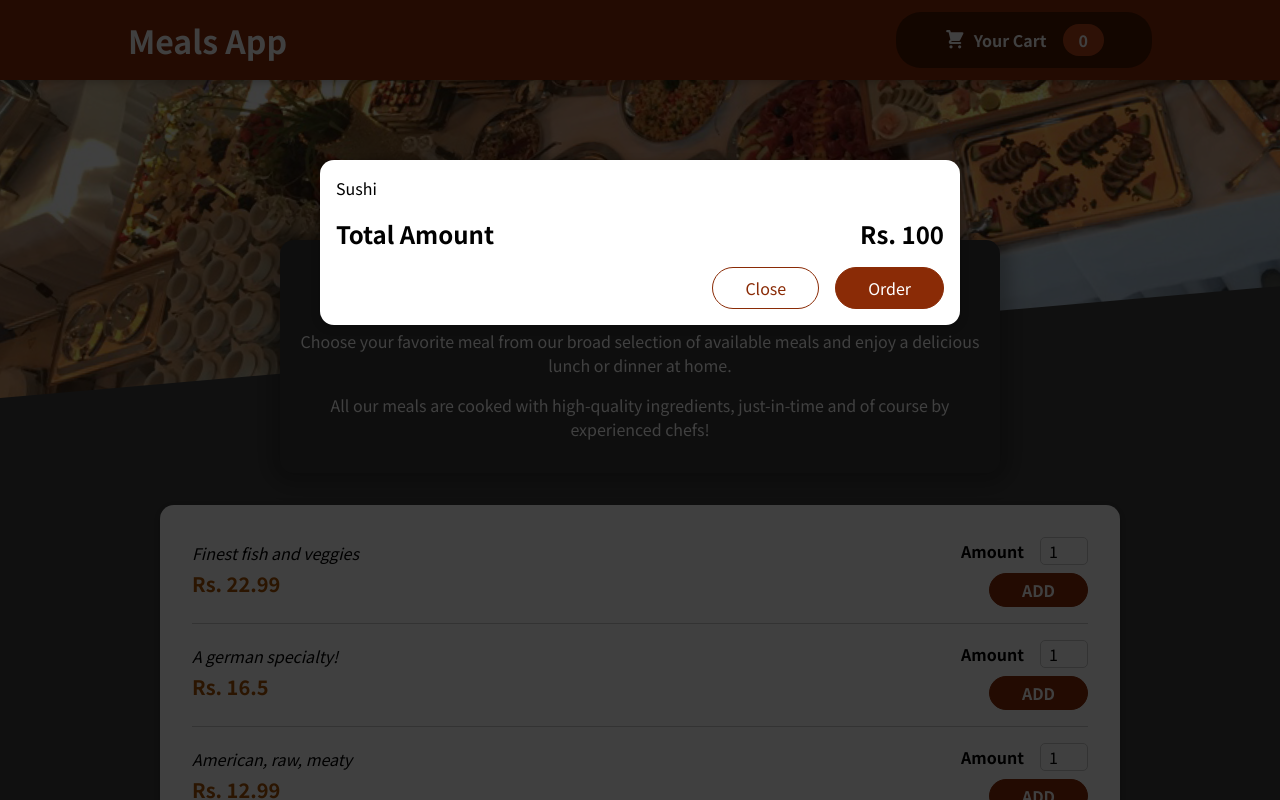
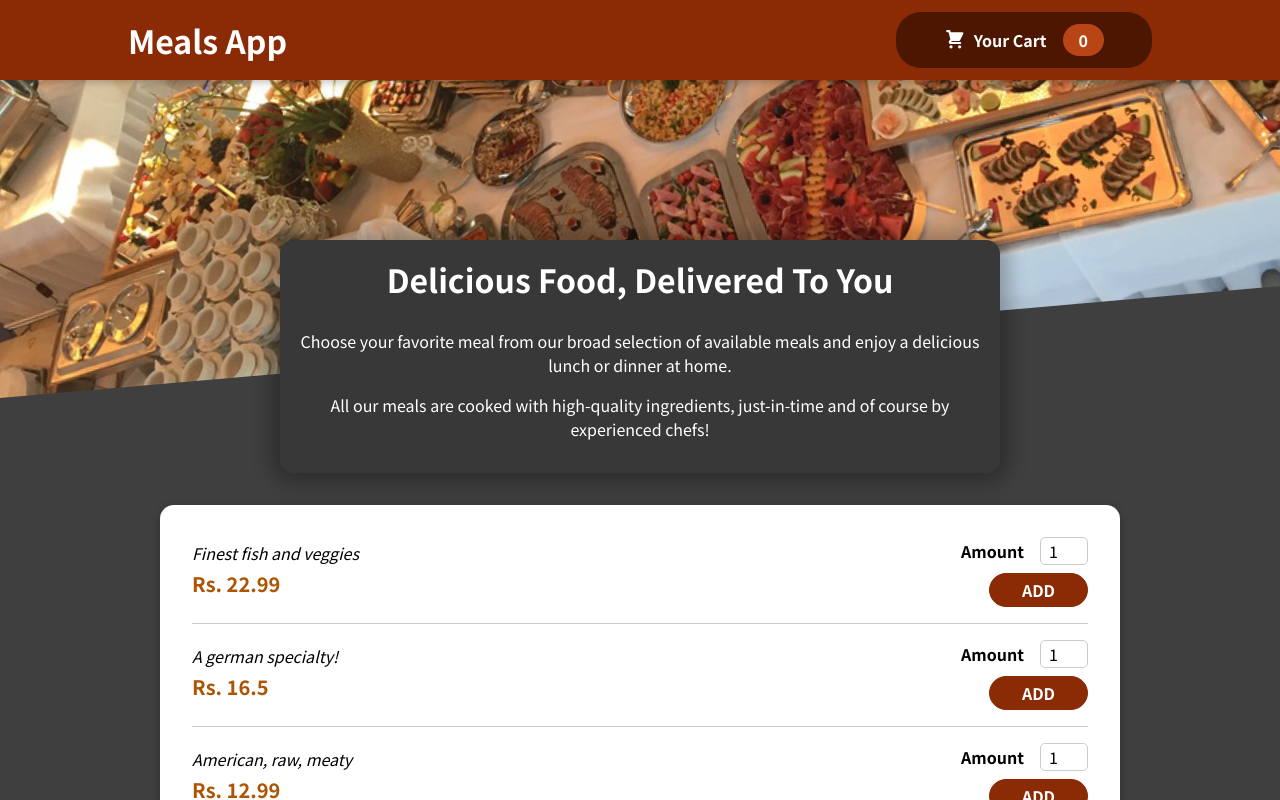
Before and after one commit to Blank67/Food-Ordering-App, a React (Create React App) app: page / in a window 1280 px wide. Shown: the top 800 px of the page. Built offline with nearby package versions, Linux system fonts and the light colour scheme.

Commit message:
close cart using button and backdrop

```diff
--- a/src/App.js
+++ b/src/App.js
@@ -1,13 +1,22 @@
-import React from "react";
+import React, { useState } from "react";
 import Cart from "./components/Cart/Cart";
 import Header from "./components/Layout/Header";
 import Meals from "./components/Meals/Meals";
 
 function App() {
+  const [cartVisibility, setCartVisibility] = useState(false);
+
+  const showCartHandler = () => {
+    setCartVisibility(true);
+  };
+  const hideCartHandler = () => {
+    setCartVisibility(false);
+  };
+
   return (
     <React.Fragment>
-      <Cart />
-      <Header />
+      {cartVisibility && <Cart  onHide={hideCartHandler} />}
+      <Header onShow={showCartHandler} />
       <main>
         <Meals />
       </main>
--- a/src/components/Cart/Cart.js
+++ b/src/components/Cart/Cart.js
@@ -5,14 +5,14 @@ const Cart = (props) => {
     const items = [{id: 'm1', name: 'Sushi', description: 'Finest fish and veggies', price: 22.99,}].map((item) => (<li key={item.id}>{item.name}</li>));
 
     return (
-        <Modal>
+        <Modal onClick={props.onHide}>
             <ul className={css['cart-items']}>{items}</ul>
             <div className={css.total}>
                 <span>Total Amount</span>
                 <span>Rs. 100</span>
             </div>
             <div className={css.actions}>
-                <button className={css['button--alt']}>Close</button>
+                <button className={css['button--alt']} onClick={props.onHide}>Close</button>
                 <button className={css.button}>Order</button>
             </div>
         </Modal>
--- a/src/components/Layout/Header.js
+++ b/src/components/Layout/Header.js
@@ -8,7 +8,7 @@ const Header = (props) => {
         <React.Fragment>
             <header className={css.header} >
                 <h1>Meals App</h1>
-                <HeaderCartButton />
+                <HeaderCartButton onClick={props.onShow} onHide={props.onHide} />
             </header>
             <div className={css['main-image']}>
                 <img src={meals} alt='meals.jpg error' />
--- a/src/components/Layout/HeaderCartButton.js
+++ b/src/components/Layout/HeaderCartButton.js
@@ -3,7 +3,7 @@ import css from './HeaderCartButton.module.css';
 
 const HeaderCartButton = (props) => {
     return(
-        <button className={css.button}>
+        <button className={css.button} onClick={props.onClick}>
             <span className={css.icon}>
                 <CartIcon />
             </span>
--- a/src/components/UI/Modal.js
+++ b/src/components/UI/Modal.js
@@ -3,7 +3,7 @@ import ReactDOM from 'react-dom';
 import css from './Modal.module.css';
 
 const Backdrop = (props) => {
-    return <div className={css.backdrop} />;
+    return <div className={css.backdrop} onClick={props.onClick} />;
 }
 
 const ModalOverlay = (props) => {
@@ -17,7 +17,7 @@ const ModalOverlay = (props) => {
 const Modal = (props) => {
     return(
         <React.Fragment>
-            {ReactDOM.createPortal(<Backdrop />, document.getElementById('overlays'))}
+            {ReactDOM.createPortal(<Backdrop onClick={props.onClick} />, document.getElementById('overlays'))}
             {ReactDOM.createPortal(<ModalOverlay>{props.children}</ModalOverlay>, document.getElementById('overlays'))}
         </React.Fragment>
     );
```
